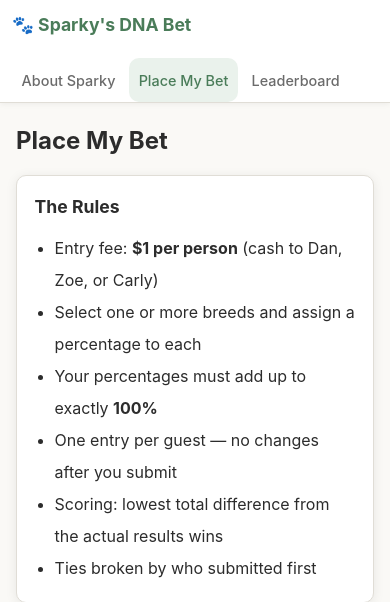
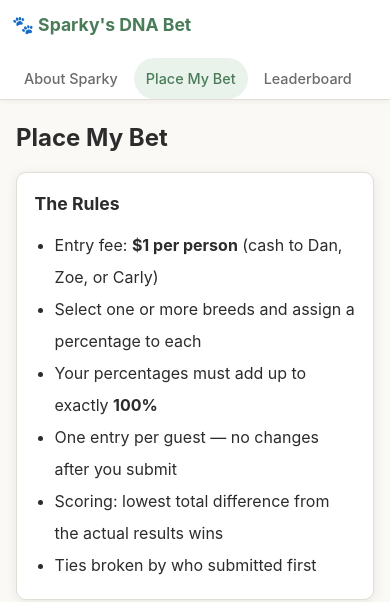
Before and after one commit to Ductapemaster/sparky-dog-bet, a Flask app: page /bet in a window 390 px wide. Shown: the top 602 px of the page. Run offline with Flask 3, Linux system fonts and the light colour scheme; data comes from the database, SQL or seed files in the repository; data that the repository does not hold is empty.

Commit message:
Nav links: pill shape and tighter mobile padding
border-radius: 99px gives a clean pill shape instead of a boxy rounded
rectangle. Mobile padding trimmed from 0.7rem to 0.6rem vertical which
was making the active highlight disproportionately large.

Co-Authored-By: Claude Sonnet 4.6 <noreply@anthropic.com>

```diff
--- a/app/static/style.css
+++ b/app/static/style.css
@@ -66,7 +66,7 @@
 
   .nav-link {
     padding: 0.5rem 0.75rem;
-    border-radius: var(--radius);
+    border-radius: 99px;
     color: var(--muted);
     font-size: 0.9rem;
     font-weight: 500;
@@ -315,8 +315,8 @@
     table { font-size: 0.875rem; }
     th, td { padding: 0.5rem 0.5rem; }
 
-    /* 44px minimum tap targets */
-    .nav-link { padding: 0.7rem 0.6rem; }
+    /* ~44px tap targets */
+    .nav-link { padding: 0.6rem 0.75rem; }
     .btn-remove { min-width: 44px; min-height: 44px; font-size: 1.4rem; }
     .btn-add-breed { width: 100%; }
   }
```
